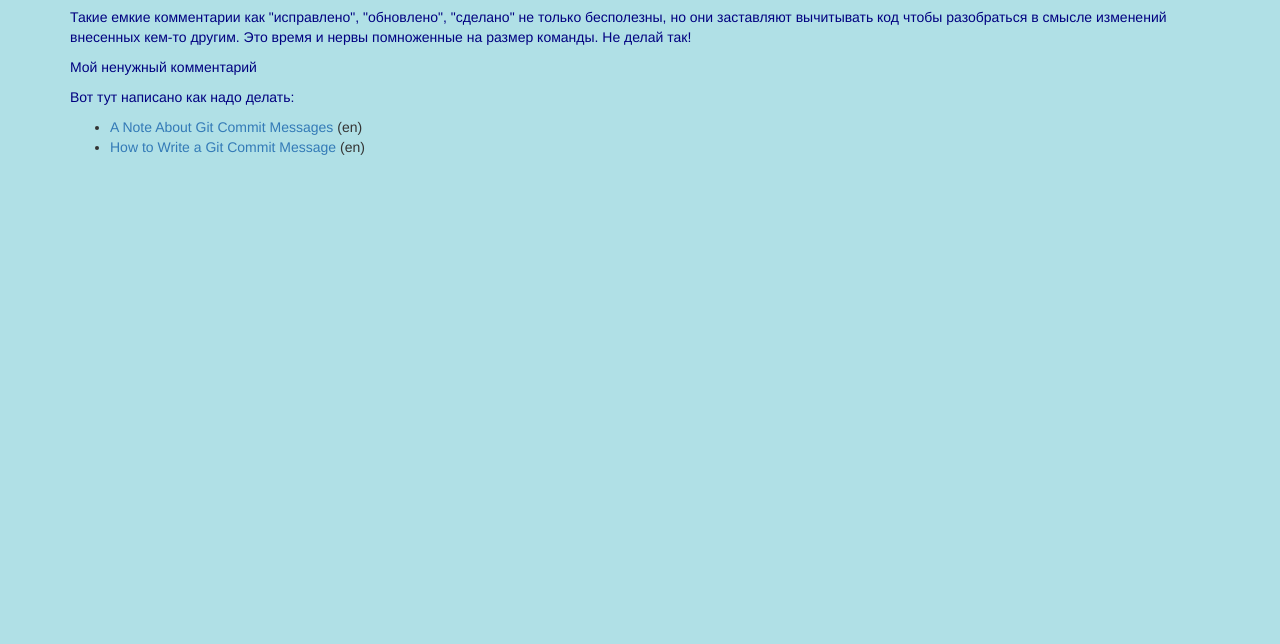
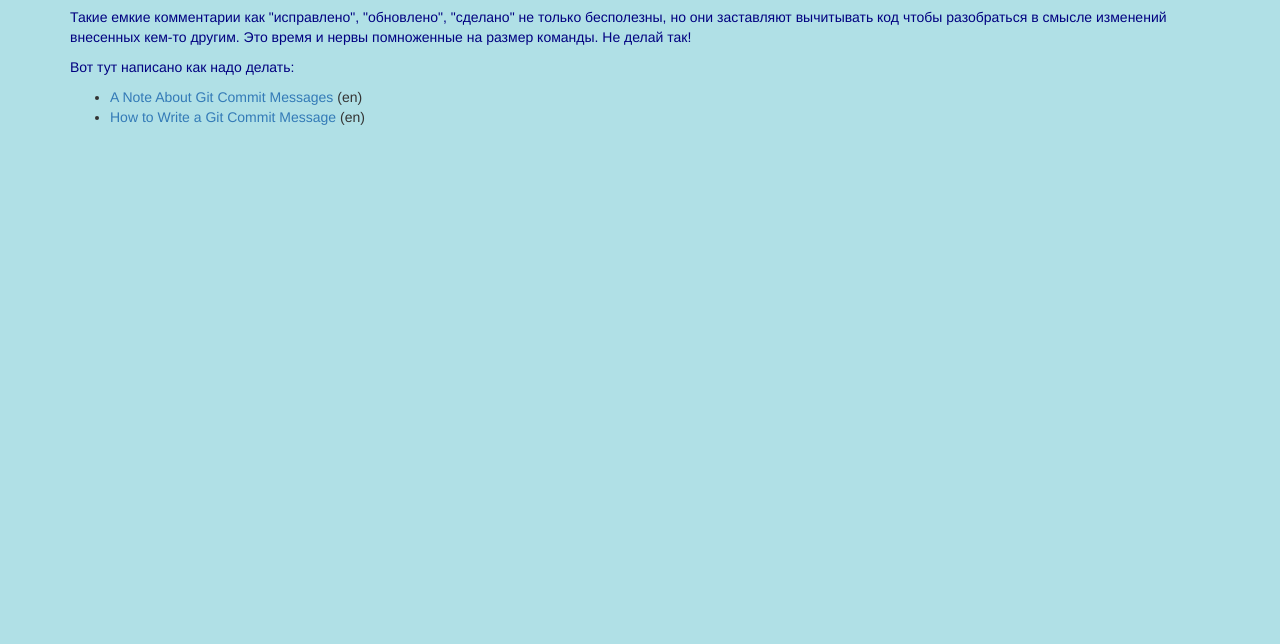
Before and after one commit to sokolovdp/sokolovdp.github.io, a plain HTML site: page 014.html in a window 1280 px wide. Shown: the part 156-800 px from the top of the page. Drawn offline with nearby package versions, Linux system fonts and the light colour scheme.

Commit message:
commit done at 2017-06-27 13:45:56

```diff
--- a/014.html
+++ b/014.html
@@ -49,7 +49,6 @@
 <p>Такие емкие комментарии как "исправлено", "обновлено", "сделано" не только бесполезны, но
 они заставляют вычитывать код чтобы разобраться в смысле изменений внесенных кем-то другим.
 Это время и нервы помноженные на размер команды. Не делай так!</p>
-<p>Мой ненужный комментарий</p>
 <p>Вот тут написано как надо делать:</p>
 <ul>
 <li><a href="http://tbaggery.com/2008/04/19/a-note-about-git-commit-messages.html">A Note About Git Commit Messages</a> (en)</li>
```
